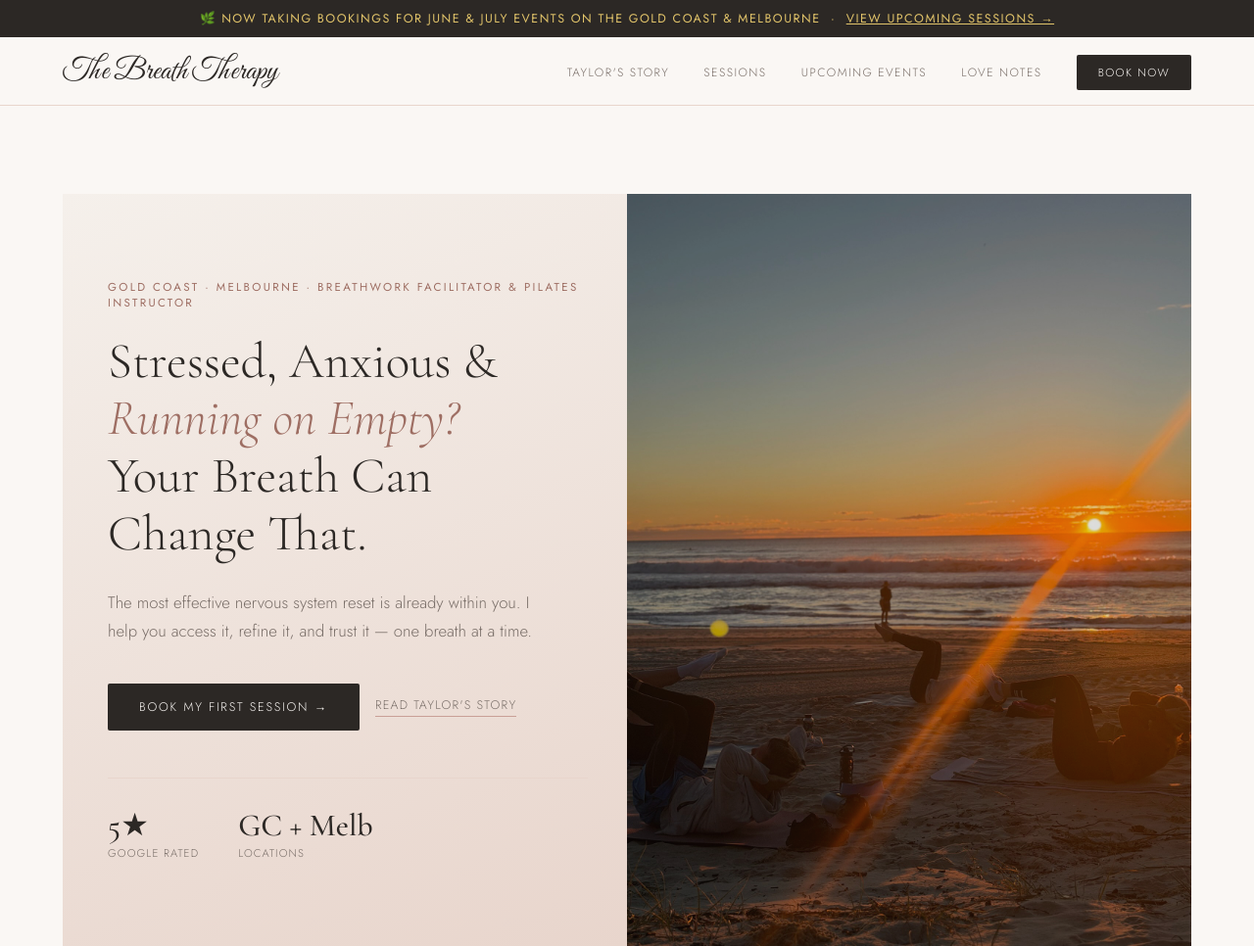
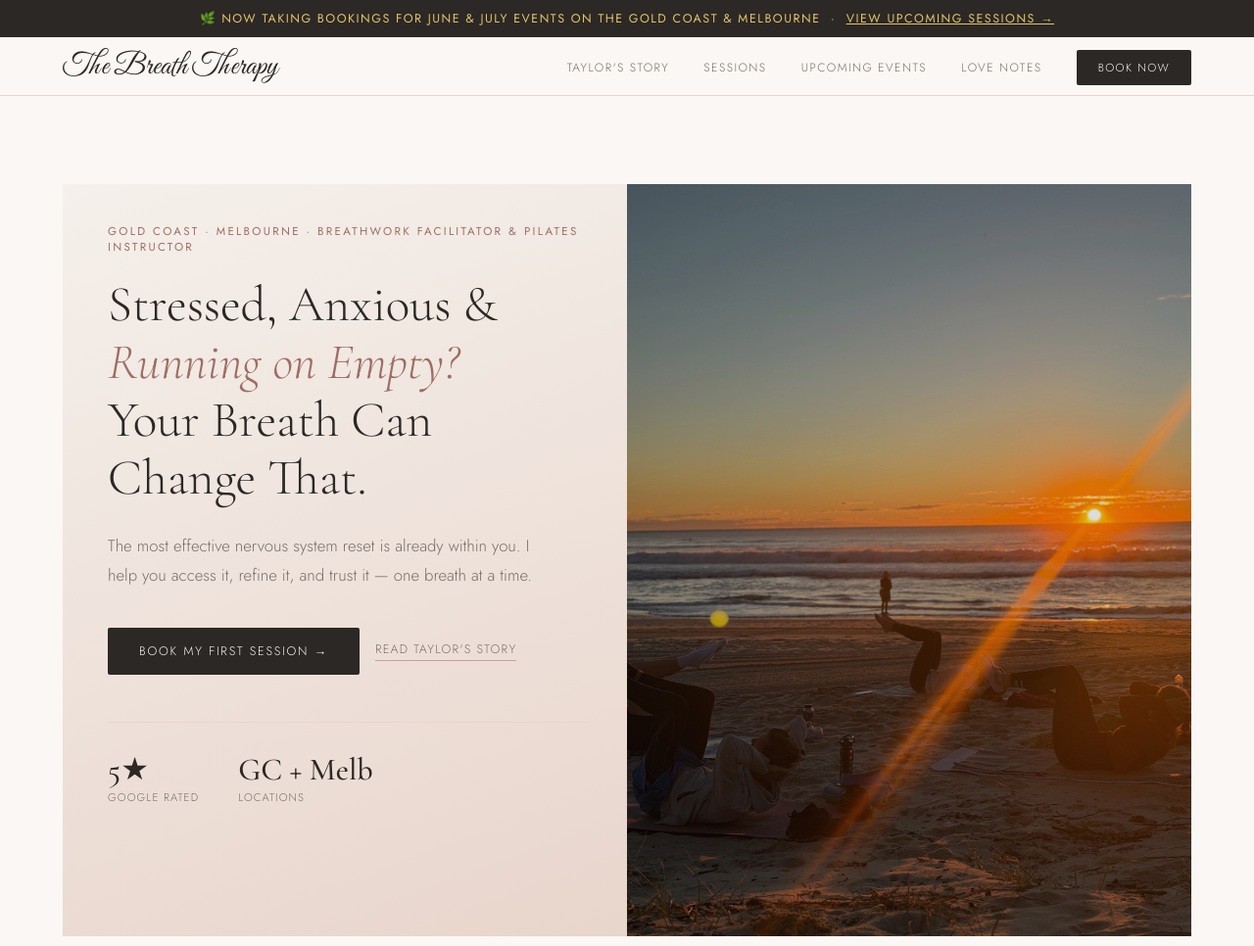
Before and after one commit to Pacman1979/Taylor, a plain HTML site: page index.html in a window 1280 px wide. Shown: the top 966 px of the page at 98% size. Drawn offline with nearby package versions, Linux system fonts and the light colour scheme.

Commit message:
Update index.html
Still fixing the padding

```diff
--- a/index.html
+++ b/index.html
@@ -61,7 +61,7 @@
     align-items: center;
     justify-content: space-between;
     padding: 0 5%;
-    height: 70px;
+    height: 60px;
   }
   .nav-logo {
     font-family: var(--font-script);
@@ -96,7 +96,7 @@
 
   /* ─── HERO ─── */
   .hero {
-    min-height: 80vh;
+    min-height: auto;
     display: grid;
     grid-template-columns: 1fr 1fr;
     align-items: stretch;
@@ -106,7 +106,7 @@
     background: linear-gradient(160deg, var(--soft-white) 0%, var(--blush) 100%);
     display: flex;
     flex-direction: column;
-    justify-content: center;
+    justify-content: flex-start;
     padding: 40px 7% 40px 8%;
     position: relative;
   }
```
